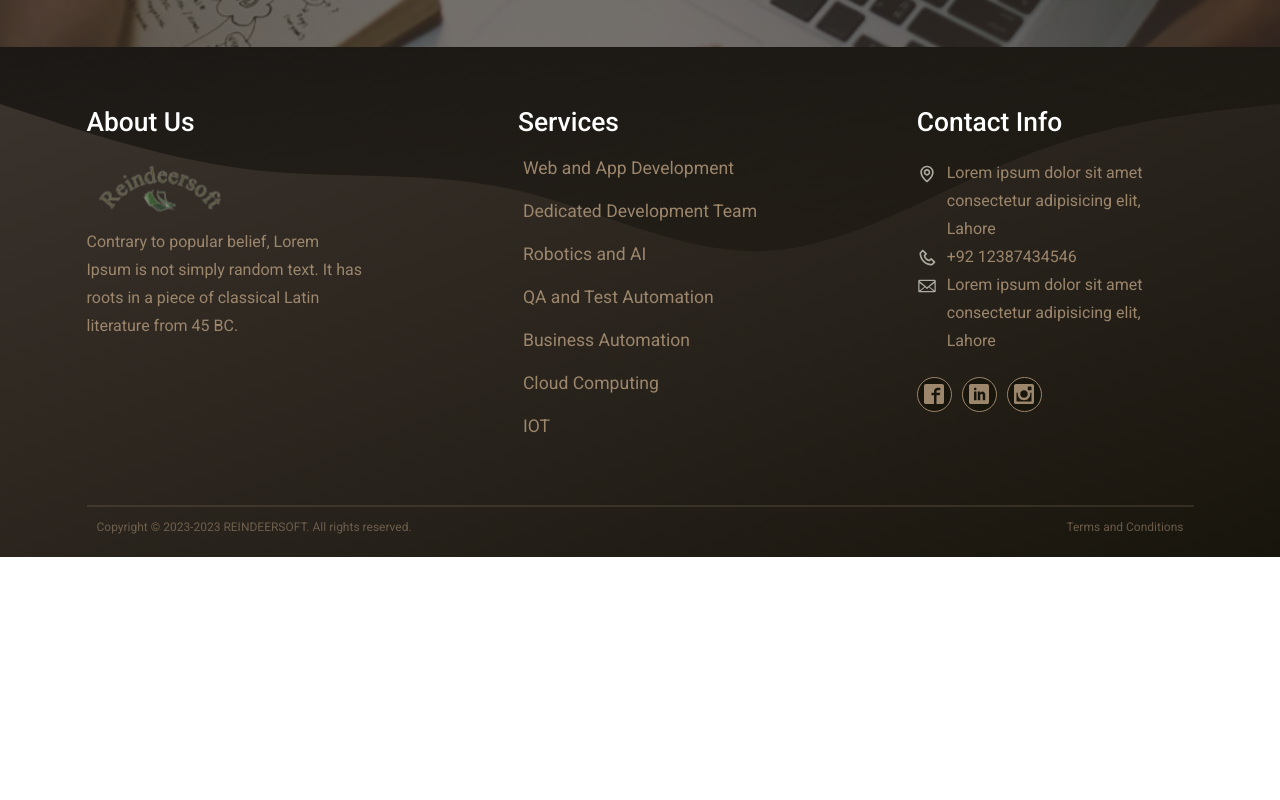
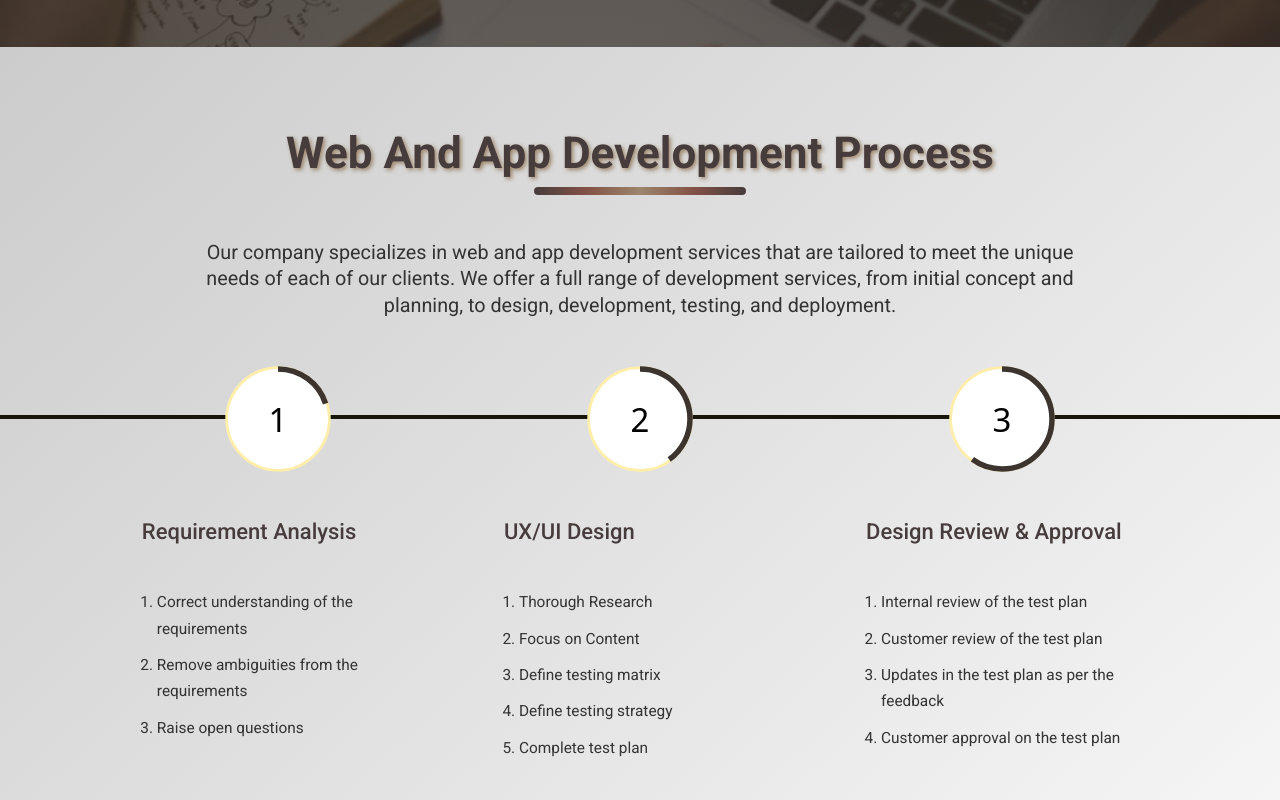
Before and after one commit to Jahangeer95/reindeersoft, a Next.js app: page /web-and-app-development in a window 1280 px wide. Shown: the part 680-1480 px from the top of the page. Before the commit the page ends 1237 px from the top, so only its background shows below. Built offline with nearby package versions, Linux system fonts and the light colour scheme.

Commit message:
header modified..

```diff
--- a/src/components/content/web-and-app-development/banner/Banner.module.scss
+++ b/src/components/content/web-and-app-development/banner/Banner.module.scss
@@ -6,7 +6,7 @@
 .QaMain {
     position: relative;
     margin-top: 100px;
-    background-image: linear-gradient(rgba(colors.$primary-dark1, 0.7), rgba(colors.$primary_dark2, 0.7)), url("../../../../assets/images/web-and-app-development/web-app-development.png");
+    background-image: linear-gradient(rgba(colors.$primary-dark1, 0.8), rgba(colors.$primary_dark2, 0.8)), url("../../../../assets/images/web-and-app-development/web-app-development.png");
     background-size: cover;
     background-repeat: no-repeat;
     background-position: center center;
--- a/src/components/content/web-and-app-development/banner/bannerData.ts
+++ b/src/components/content/web-and-app-development/banner/bannerData.ts
@@ -2,7 +2,7 @@ import {
   BannerDescriptionType,
   BannerListType,
   BannertitleType,
-} from "@/types/qaAndTestAutomation.type";
+} from "@/types/webAndAppDevelopment.type";
 
 export const title: BannertitleType = "Web & App Development";
 export const description: BannerDescriptionType =
--- a/src/components/content/web-and-app-development/index.tsx
+++ b/src/components/content/web-and-app-development/index.tsx
@@ -1,10 +1,13 @@
 import React from "react";
 import Banner from "./banner";
+import WebAndAppDevProcess from "./web-app-dev-process";
 
 const WebAppDevelopment = () => {
   return (
     <>
       <Banner />
+
+      <WebAndAppDevProcess />
     </>
   );
 };
--- /dev/null
+++ b/src/components/content/web-and-app-development/web-app-dev-process/index.tsx
@@ -0,0 +1,40 @@
+import React from "react";
+import { Container } from "react-bootstrap";
+import ProgressCircle from "@/components/ui/ProgressCircle";
+import * as data from "./webAppProcess";
+import styles from "./webApp.module.scss";
+
+const WebAndAppDevProcess = () => {
+  return (
+    <section className={styles.WebAppProcessMain}>
+      <Container fluid="lg">
+        <div className="d-flex flex-column align-items-center">
+          <h2 className="text-center">{data.title}</h2>
+          <p>{data.description}</p>
+        </div>
+        <article>
+          {data.qualityAssuranceProcessArray.map((state) => {
+            return (
+              <div key={state.id}>
+                <span className={styles.Border}></span>
+                <span>
+                  <ProgressCircle percentage={state.id * 20} />
+                </span>
+                <div>
+                  <p>{state.heading}</p>
+                  <ul>
+                    {state.list.map((item, idx) => (
+                      <li key={idx}>{item}</li>
+                    ))}
+                  </ul>
+                </div>
+              </div>
+            );
+          })}
+        </article>
+      </Container>
+    </section>
+  );
+};
+
+export default WebAndAppDevProcess;
--- /dev/null
+++ b/src/components/content/web-and-app-development/web-app-dev-process/webApp.module.scss
@@ -0,0 +1,135 @@
+@use "../../../../sass/colors";
+@use "../../../../sass/heading";
+@use "../../../../sass/paragraph";
+
+.WebAppProcessMain {
+    padding: 80px 0;
+    background: linear-gradient(to top left, rgba(colors.$white-color, 1), rgba(colors.$secondary_light, 1));
+
+    div {
+        div {
+            h2 {
+                @include heading.levelTwo-heading;
+                margin-bottom: 60px;
+
+            }
+
+            p {
+                display: block;
+                @include paragraph.paragraph-mixin;
+                text-align: center;
+                text-indent: unset;
+                margin-bottom: 30px;
+                max-width: 900px;
+                font-size: 0.9rem;
+            }
+
+
+        }
+
+        article {
+            position: relative;
+            display: flex;
+            flex-wrap: wrap;
+            gap: 30px;
+            justify-content: center;
+
+            @media only screen and (max-width: "768px") {
+                gap: 10px;
+            }
+
+            div {
+                position: relative;
+                width: 18%;
+
+                @media only screen and (max-width: "1330px") {
+                    width: 30%;
+                }
+
+                @media only screen and (max-width: "768px") {
+                    width: 40%;
+                }
+
+                @media only screen and (max-width: "550px") {
+                    width: 80%;
+                }
+
+                .Border {
+                    position: relative;
+                    z-index: 0;
+
+                    &::before {
+                        content: "";
+                        position: absolute;
+                        left: -1000px;
+                        bottom: -100px;
+                        width: 3000px;
+                        height: 4px;
+                        background-color: colors.$primary-dark1;
+                        z-index: 0;
+                    }
+                }
+
+                span {
+                    position: relative;
+                    display: flex;
+                    justify-content: center;
+                    z-index: 1;
+
+
+
+                }
+
+                div {
+                    width: 100%;
+                    padding-left: 30px;
+
+                    @media only screen and (max-width: "1230px") {
+                        display: flex;
+                        flex-direction: column;
+                        justify-content: center;
+                        align-items: center;
+                        padding: 0;
+                    }
+
+                    @media only screen and (max-width: "550px") {
+                        align-items: flex-start;
+                    }
+
+                    p {
+                        @include paragraph.paragraph-mixin;
+                        color: colors.$primary_dark3;
+                        text-align: left;
+                        font-weight: 500;
+                        height: 50px;
+                        text-indent: unset;
+                        font-size: 1rem;
+                        margin-bottom: 20px;
+
+                        @media only screen and (max-width: "768px") {
+                            height: fit-content;
+                        }
+                    }
+
+                    ul {
+                        list-style: decimal;
+                        margin: 0;
+                        padding-left: 15px;
+
+                        li {
+                            position: relative;
+                            @include paragraph.paragraph-mixin;
+                            font-size: 0.7rem;
+                            text-indent: unset;
+                            text-align: left;
+
+                        }
+                    }
+                }
+            }
+
+        }
+
+    }
+
+}
--- /dev/null
+++ b/src/components/content/web-and-app-development/web-app-dev-process/webAppProcess.ts
@@ -0,0 +1,63 @@
+import {
+  WebAppDevProcessArrayType,
+  WebAppDevProcessDescriptionType,
+  WebAppDevProcessTitleType,
+} from "@/types/webAndAppDevelopment.type";
+
+export const title: WebAppDevProcessTitleType =
+  "Web And App Development Process";
+
+export const description: WebAppDevProcessDescriptionType =
+  "Our company specializes in web and app development services that are tailored to meet the unique needs of each of our clients. We offer a full range of development services, from initial concept and planning, to design, development, testing, and deployment. ";
+
+export const qualityAssuranceProcessArray: WebAppDevProcessArrayType = [
+  {
+    id: 1,
+    heading: "Requirement Analysis",
+    list: [
+      "Correct understanding of the requirements",
+      "Remove ambiguities from the requirements",
+      "Raise open questions",
+    ],
+  },
+  {
+    id: 2,
+    heading: "UX/UI Design",
+    list: [
+      "Thorough Research",
+      "Focus on Content",
+      "Define testing matrix",
+      "Define testing strategy",
+      "Complete test plan",
+    ],
+  },
+  {
+    id: 3,
+    heading: "Design Review & Approval",
+    list: [
+      "Internal review of the test plan",
+      "Customer review of the test plan",
+      "Updates in the test plan as per the feedback",
+      "Customer approval on the test plan",
+    ],
+  },
+  {
+    id: 4,
+    heading: "Coding & Development",
+    list: [
+      "Test execution",
+      "Bug reporting",
+      "Product's release stability tracking",
+      "Weekly status sharing with customer",
+    ],
+  },
+  {
+    id: 5,
+    heading: "Testing & Deployment",
+    list: [
+      "Compile report of final testing status",
+      "Share the report with customer",
+      "Review the report with customer",
+    ],
+  },
+];
--- a/src/components/template/footer/Footer.module.scss
+++ b/src/components/template/footer/Footer.module.scss
@@ -2,6 +2,7 @@
 
 .Footer_Main {
     background: linear-gradient(to top left, rgba(colors.$primary_dark1, 1), rgba(colors.$primary_dark2, 1));
+
     position: relative;
 
     b {
--- a/src/components/template/footer/index.tsx
+++ b/src/components/template/footer/index.tsx
@@ -13,7 +13,7 @@ const Footer = () => {
         <svg xmlns="http://www.w3.org/2000/svg" viewBox="0 0 1440 240">
           <defs>
             <linearGradient id="grad1" x1="0%" y1="0%" x2="100%" y2="100%">
-              <stop offset="0%" stopColor="#000" stopOpacity="0.6" />
+              <stop offset="0%" stopColor="#000" stopOpacity="0.3" />
               <stop offset="100%" stopColor="#18150d" stopOpacity="0.4" />
             </linearGradient>
           </defs>
--- a/src/components/template/header/Header.tsx
+++ b/src/components/template/header/Header.tsx
@@ -1,14 +1,25 @@
-import React from "react";
+import React, { useState, useEffect } from "react";
 import { Container, Nav, Navbar, Offcanvas } from "react-bootstrap";
-import { useState } from "react";
 import Image from "next/image";
 import Link from "next/link";
 import logo from "@/assets/images/logo.png";
 import styles from "./header.module.scss";
 
 const Header = () => {
+  const [pos, setPos] = useState("top");
   const [value, setValue] = useState(false);
   const [display, setDisplay] = useState(false);
+
+  useEffect(() => {
+    document.addEventListener("scroll", (e) => {
+      let scrolled = document.scrollingElement!.scrollTop;
+      if (scrolled >= 5) {
+        setPos("moved");
+      } else {
+        setPos("top");
+      }
+    });
+  }, []);
 
   const menuHandler = () => {
     setValue(true);
@@ -26,7 +37,12 @@ const Header = () => {
   };
 
   return (
-    <header className={`${styles.Header_Main} fixed-top`}>
+    <header
+      className={`${styles.Header_Main} fixed-top`}
+      style={{
+        backgroundColor: pos === "top" ? "white" : "rgba(199,190,164,0.8)",
+      }}
+    >
       <Navbar expand="md">
         <Container fluid="lg">
           <Link href="/">
--- a/src/components/template/header/header.module.scss
+++ b/src/components/template/header/header.module.scss
@@ -3,6 +3,7 @@
 
 .Header_Main {
     background: rgba(white, 0.8);
+    transition: all 0.3s ease-in;
     backdrop-filter: blur(3px);
 
     nav {
```
Also changed, not shown: src/components/content/qa-and-test-automation/unique-testing/uniqueTesting.module.scss (+10 -0 lines), src/types/webAndAppDevelopment.type.ts (added, +13 -0 lines).
